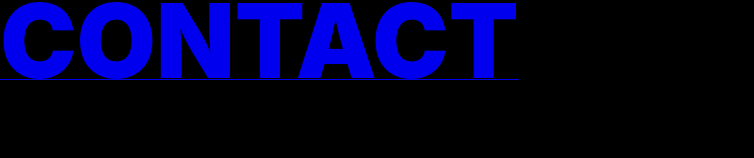
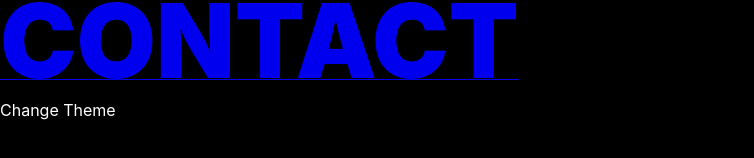
Before and after one commit to Syfleshka/portfolio, a React (Create React App) app: page / in a window 1280 px wide. Shown: the part 616-774 px from the top of the page, without its empty margins (0-754 px from the left). Built offline with nearby package versions, Linux system fonts and the light colour scheme.

Commit message:
Add theme switch function

```diff
--- a/src/App.js
+++ b/src/App.js
@@ -1,14 +1,25 @@
 import './App.scss';
 import Logo from "./Logo/Logo";
 import Menu from "./Menu/Menu";
+import {useState} from "react";
 
 function App() {
-  return (
-      <header className="header dark">
-          <Logo />
-          <Menu />
-      </header>
-  );
+
+    const [state, setState] = useState({
+        theme: 'dark'
+    })
+    const switchTheme = () => {
+        state.theme === 'dark' ?
+        setState({theme: 'light'}) : setState({theme: 'dark'})
+    }
+
+    return (
+        <header className={`header ${state.theme}`}>
+            <Logo/>
+            <Menu/>
+            <div onClick={() => switchTheme()}>Change Theme</div>
+        </header>
+    );
 }
 
 export default App;
```
